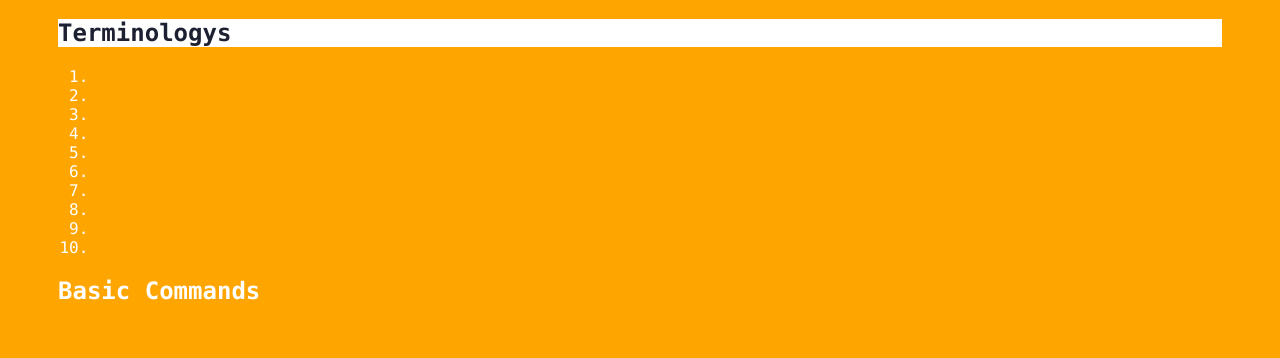
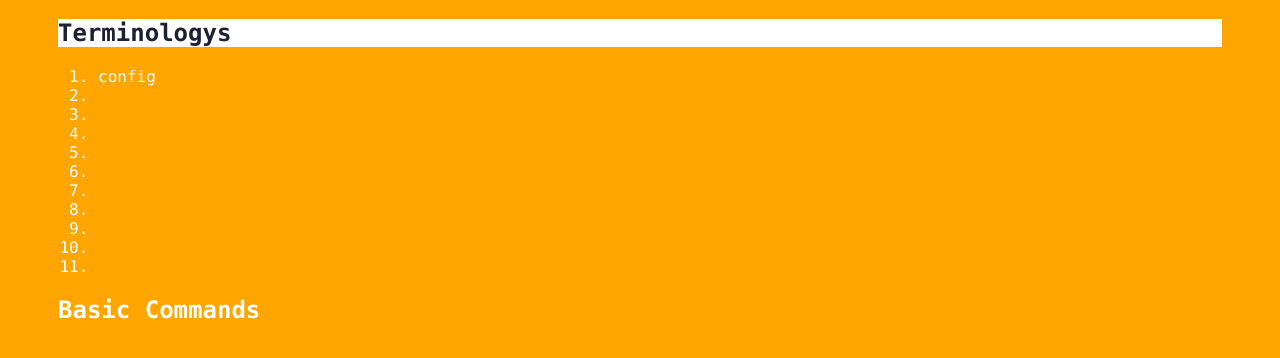
Before and after one commit to WangYekun/Learning_Git, a plain HTML site: page index.html in a window 1280 px wide. Both pictures are taken after a click on the element "Terminologys". Shown: the part 226-584 px from the top of the page. Drawn offline with Linux system fonts and the light colour scheme.

Commit message:
Realy config

```diff
--- a/index.html
+++ b/index.html
@@ -1,7 +1,7 @@
 <!DOCTYPE html>
 <html>
 <head>
-    <title>Git Demo,Hello Git</title>
+    <title>Git Demo</title>
     <link rel="stylesheet" type="text/css" href="styles/style.css">
 </head>
 <body>
@@ -14,6 +14,7 @@
         <div class="accordion"><h1>Terminologys</h1></div>
             <div class="panel">
                 <ol>
+		    <li>config</li>
                     <li></li>
                     <li></li>
                     <li></li>
```
